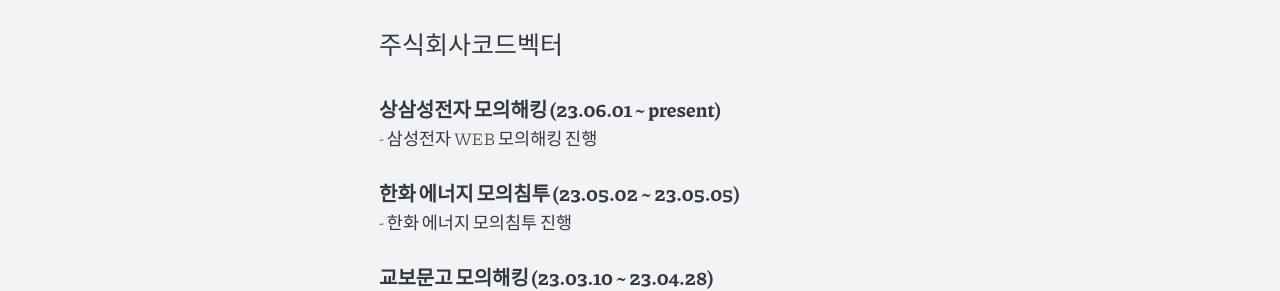
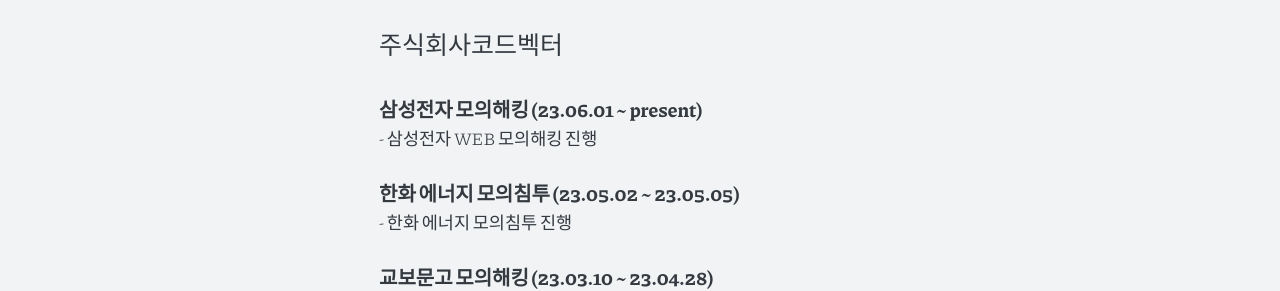
Before and after one commit to Captainjack-kor/Captainjack-kor.github.io, a Jekyll site: the page built from index.md, in a window 1280 px wide and 900 px high, scrolled down 875 px. Shown: the part 165-456 px from the top of the window. Built offline with Jekyll 4.4.1, drawn with Linux system fonts in a browser that asks for light colours.

Commit message:
fix typo

```diff
--- a/_includes/archive.html
+++ b/_includes/archive.html
@@ -9,7 +9,7 @@
                     <h2>주식회사코드벡터</h2>
                     <br>
                     <ul>
-                      <li><strong>상삼성전자 모의해킹 (23.06.01 ~ present)</strong>
+                      <li><strong>삼성전자 모의해킹 (23.06.01 ~ present)</strong>
                         <br><small>- 삼성전자 WEB 모의해킹 진행</small>
                       </li>
                       <br>
```
